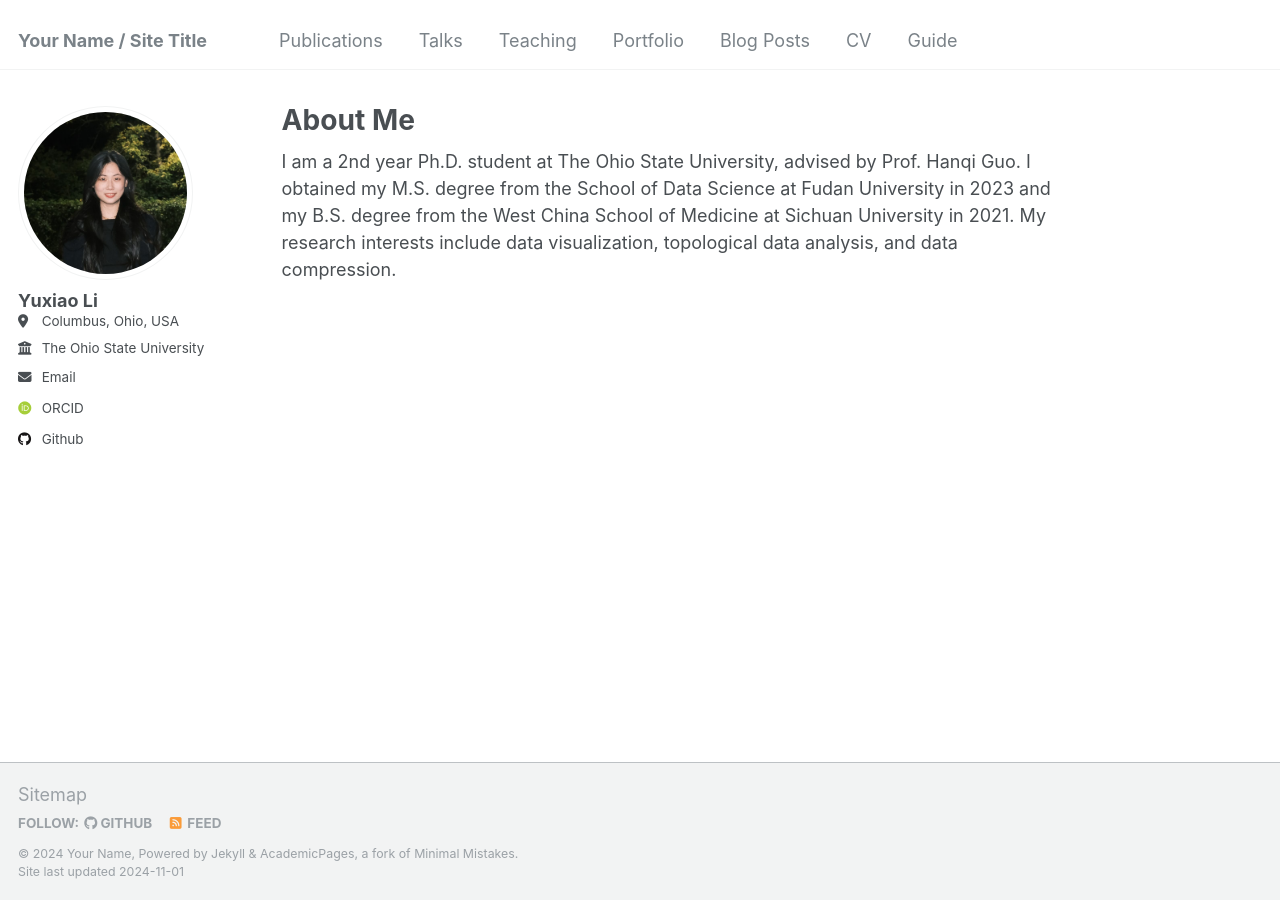
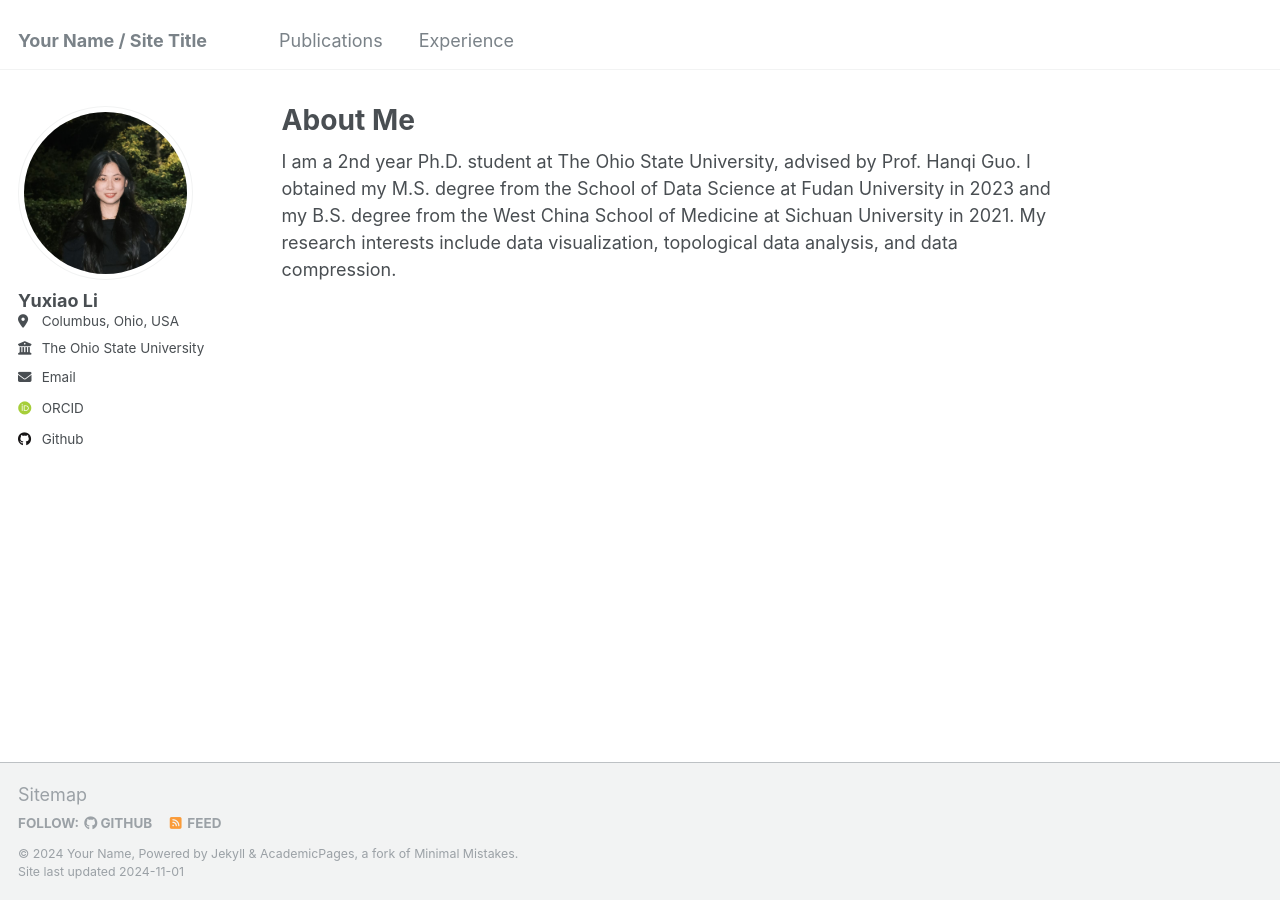
Before and after one commit to YuxiaoLi1234/YuxiaoLi1234.github.io, a Jekyll site: the page built from _pages/about.md, in a window 1280 px wide. Built offline with Jekyll 4.4.1, drawn with Linux system fonts in a browser that asks for light colours; some web fonts are replaced; part of the change alters nothing that is shown.

Commit message:
Update navigation.yml

```diff
--- a/_data/navigation.yml
+++ b/_data/navigation.yml
@@ -8,20 +8,20 @@ main:
   - title: "Publications"
     url: /publications/
 
-  - title: "Talks"
-    url: /talks/
+  # - title: "Talks"
+  #   url: /talks/
 
-  - title: "Teaching"
-    url: /teaching/
+  # - title: "Teaching"
+  #   url: /teaching/
 
-  - title: "Portfolio"
-    url: /portfolio/
+  # - title: "Portfolio"
+  #   url: /portfolio/
 
-  - title: "Blog Posts"
-    url: /year-archive/
+  # - title: "Blog Posts"
+  #   url: /year-archive/
 
-  - title: "CV"
+  - title: "Experience"
     url: /cv/
 
-  - title: "Guide"
-    url: /markdown/
+  # - title: "Guide"
+  #   url: /markdown/
```
